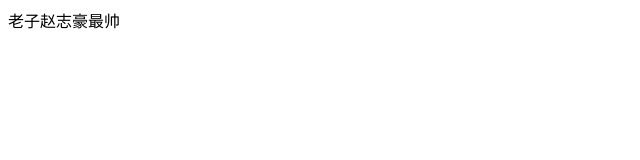
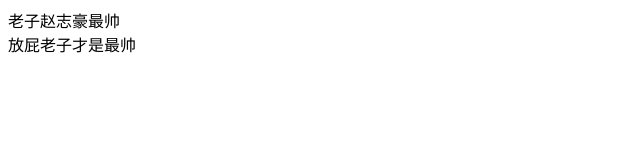
Before and after one commit to lsh5665256/ceshidemo, a plain HTML site: page index.html in a window 1280 px wide. Shown: the whole page, without its empty margins (0-640 px from the left). Drawn offline with Linux system fonts and the light colour scheme.

Commit message:
老子才是最帅

```diff
--- a/index.html
+++ b/index.html
@@ -7,5 +7,7 @@
 </head>
 <body>
     <div>老子赵志豪最帅</div>
+    <div>放屁老子才是最帅
+    </div>
 </body>
 </html>
```
